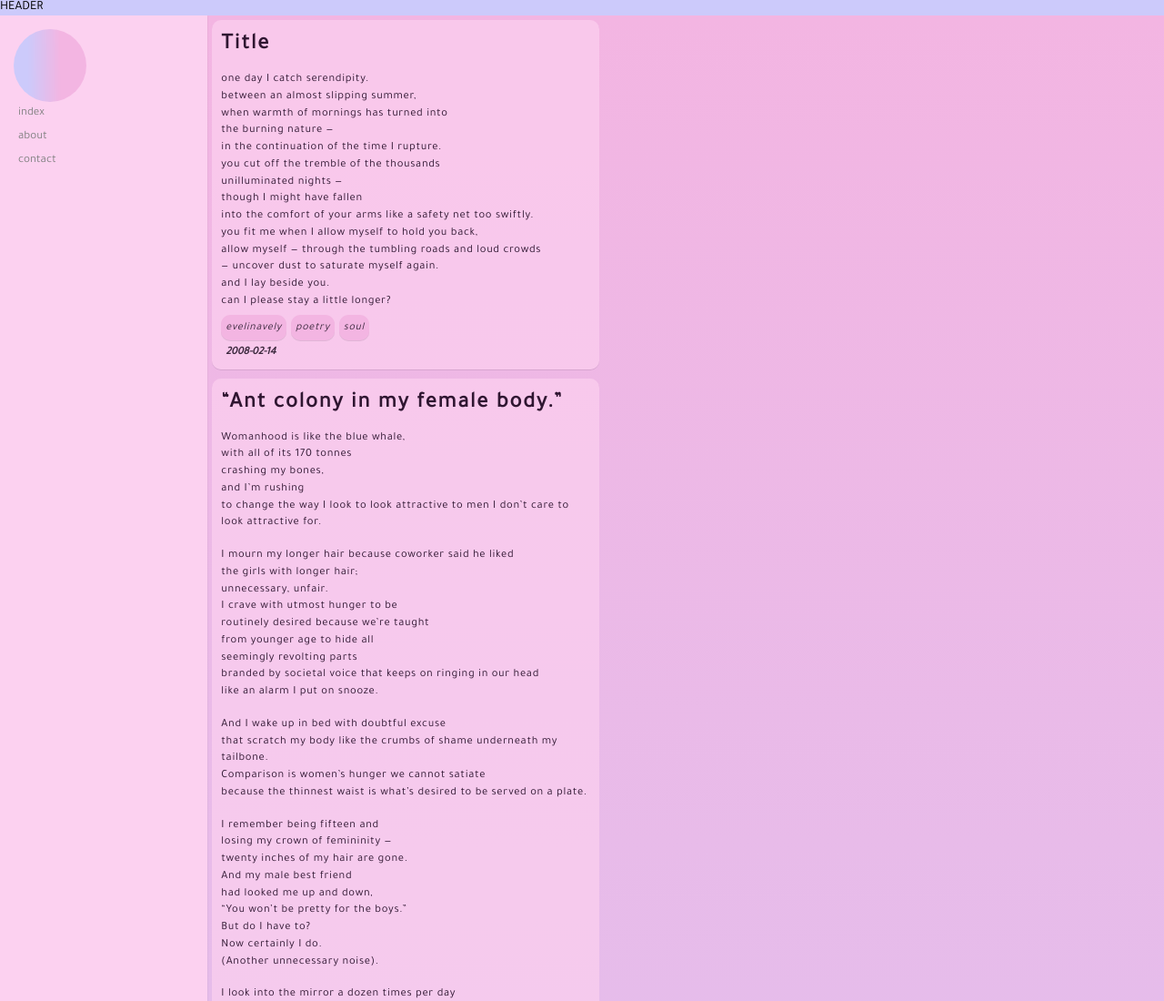
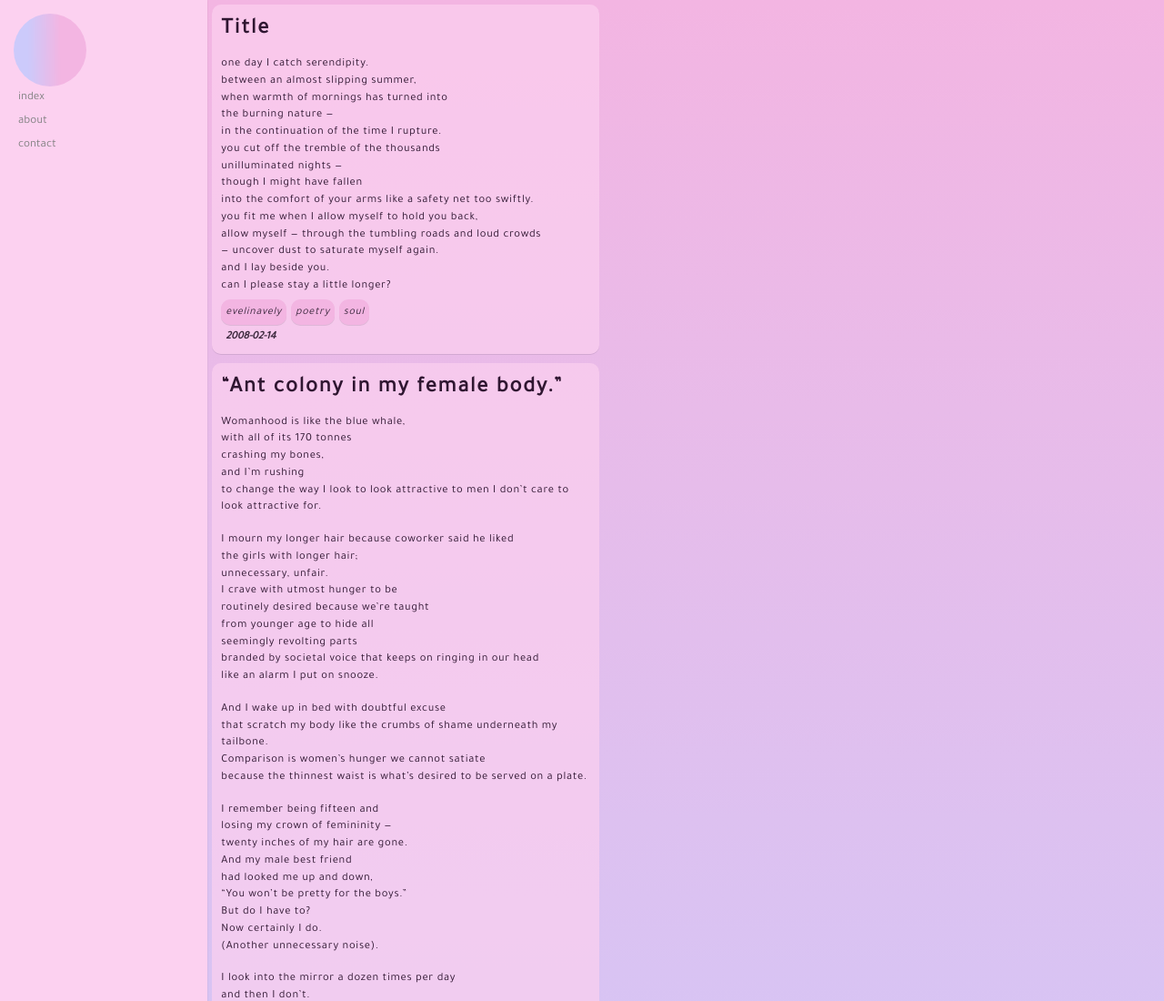
Before and after one commit to PavelProvotorov/vesna-txt, a plain HTML site: page index.html in a window 1280 px wide. Shown: the top 1100 px of the page at 91% size. Drawn offline with Linux system fonts and the light colour scheme; a web font is replaced by a local one.

Commit message:
Gradient fix

```diff
--- a/index.html
+++ b/index.html
@@ -26,7 +26,7 @@
   </head>
 <body>
     <div id="__flexWrapper__" class="flex-wrapper">
-        <div class="header-container">
+        <div class="header-container" style="display: none;">
             <header id="header" class="header">HEADER</header>
         </div>
         <div id="content" class="content-container">
--- a/style.css
+++ b/style.css
@@ -123,7 +123,7 @@ button {
     padding: 0px;
     margin: 0px;
 
-    background-color: green;
+    background-color: var(--color-background);
 }
 
 .header-container {
@@ -161,8 +161,7 @@ button {
     padding: 0px;
     margin: 0px;
 
-    background-color: #f5f5f5;
-    background-color: greenyellow;
+    background-color: var(--color-background);
 }
 
 .navbar-wrapper {
@@ -224,6 +223,7 @@ a {
 
     /* Color */
     background: var(--color-background);
+    background-size: auto 1000vh;
 
     /* Size */
     width: 100%;
@@ -304,8 +304,6 @@ a {
 
     border-radius: 50%;
     aspect-ratio: 1/1;
-
-    /* background-color: lightpink; */
 
     /* Size */
     /* width: 80px; */
```
